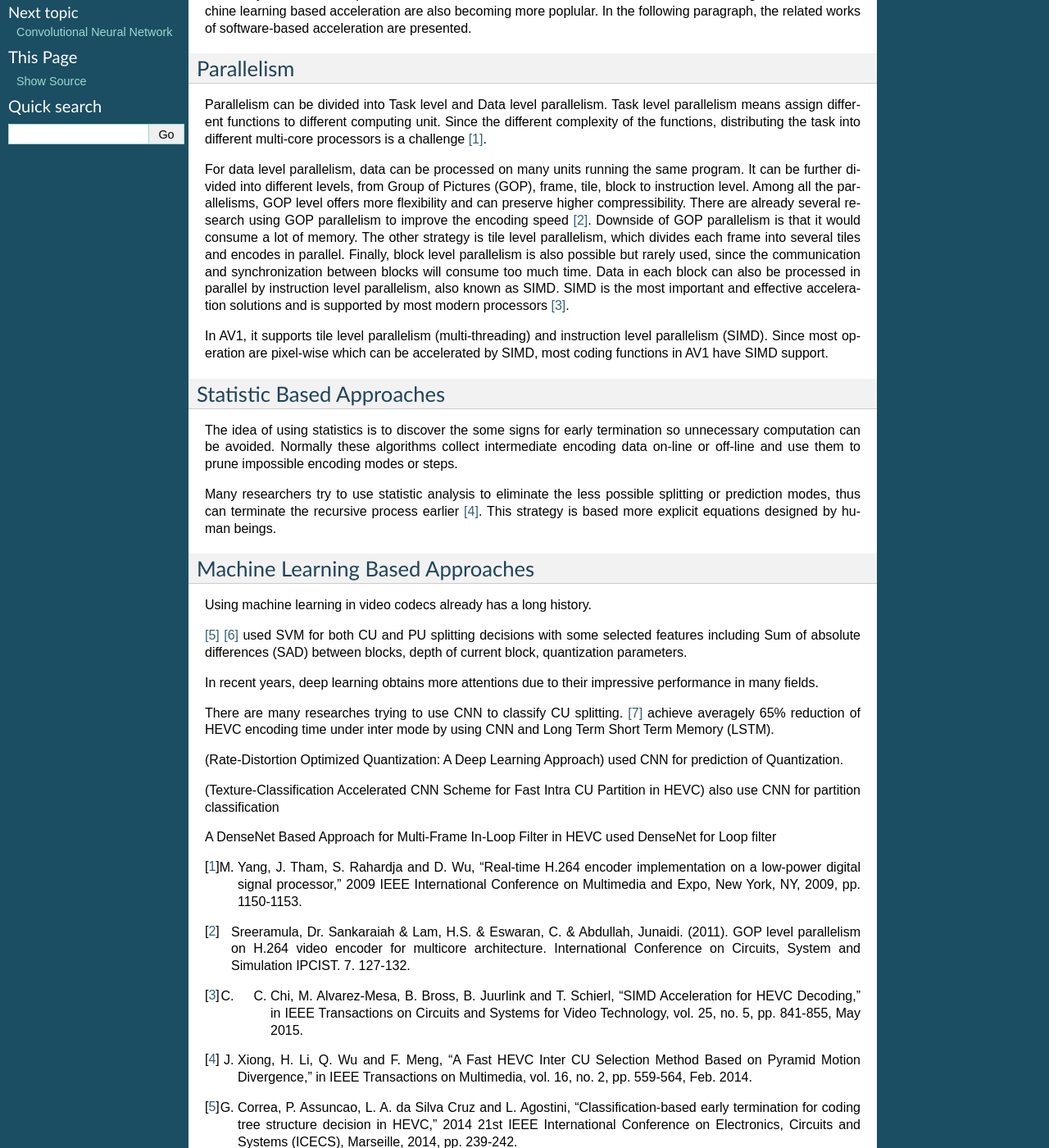
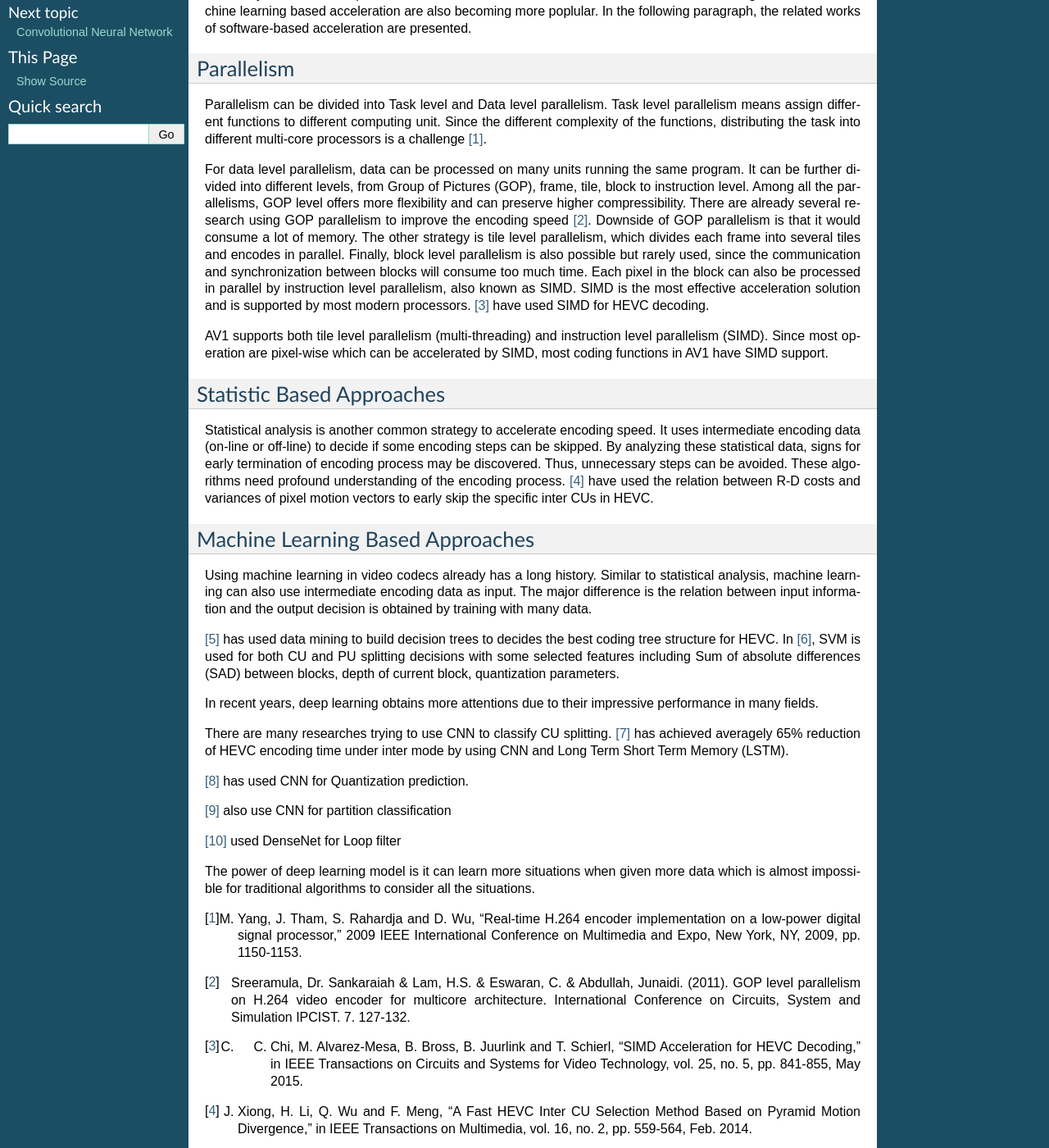
Before and after one commit to epadam/CNN-AV1-intra-encoder, a Sphinx documentation site: the page built from source/acceleration_encoding.rst, in a window 1280 px wide and 1400 px high, scrolled down 229 px. Shown: the whole window at 82% size. Built offline with Sphinx 7.4.7, drawn with Linux system fonts in a browser that asks for light colours; some of the changed text lies outside the part shown.

Commit message:
Update acceleration_encoding.rst

```diff
--- a/source/acceleration_encoding.rst
+++ b/source/acceleration_encoding.rst
@@ -11,37 +11,37 @@ Parallelism
 
 Parallelism can be divided into Task level and Data level parallelism. Task level parallelism means assign different functions to different computing unit. Since the different complexity of the functions, distributing the task into different multi-core processors is a challenge [#]_.
 
-For data level parallelism, data can be processed on many units running the same program. It can be further divided into different levels, from Group of Pictures (GOP), frame, tile, block to instruction level. Among all the parallelisms, GOP level offers more flexibility and can preserve higher compressibility. There are already several research using GOP parallelism to improve the encoding speed [#]_. Downside of GOP parallelism is that it would consume a lot of memory. The other strategy is tile level parallelism, which divides each frame into several tiles and encodes in parallel. Finally, block level parallelism is also possible but rarely used, since the communication and synchronization between blocks will consume too much time. Data in each block can also be processed in parallel by instruction level parallelism, also known as SIMD. SIMD is the most important and effective acceleration solutions and is supported by most modern processors [#]_.
+For data level parallelism, data can be processed on many units running the same program. It can be further divided into different levels, from Group of Pictures (GOP), frame, tile, block to instruction level. Among all the parallelisms, GOP level offers more flexibility and can preserve higher compressibility. There are already several research using GOP parallelism to improve the encoding speed [#]_. Downside of GOP parallelism is that it would consume a lot of memory. The other strategy is tile level parallelism, which divides each frame into several tiles and encodes in parallel. Finally, block level parallelism is also possible but rarely used, since the communication and synchronization between blocks will consume too much time. Each pixel in the block can also be processed in parallel by instruction level parallelism, also known as SIMD. SIMD is the most effective acceleration solution and is supported by most modern processors. [#]_ have used SIMD for HEVC decoding.
 
-In AV1, it supports tile level parallelism (multi-threading) and instruction level parallelism (SIMD). Since most operation are pixel-wise which can be accelerated by SIMD, most coding functions in AV1 have SIMD support.
-
+AV1 supports both tile level parallelism (multi-threading) and instruction level parallelism (SIMD). Since most operation are pixel-wise which can be accelerated by SIMD, most coding functions in AV1 have SIMD support.
 
 ===============================
 Statistic Based Approaches
 ===============================
 
-The idea of using statistics is to discover the some signs for early termination so unnecessary computation can be avoided. Normally these algorithms collect intermediate encoding data on-line or off-line and use them to prune impossible encoding modes or steps.
+Statistical analysis is another common strategy to accelerate encoding speed. It uses intermediate encoding data (on-line or off-line) to decide if some encoding steps can be skipped. By analyzing these statistical data, signs for early termination of encoding process may be discovered. Thus, unnecessary steps can be avoided. These algorithms need profound understanding of the encoding process. [#]_ have used the relation between R-D costs and variances of pixel motion vectors to early skip the specific inter CUs in HEVC.
 
-Many researchers try to use statistic analysis to eliminate the less possible splitting or prediction modes, thus can terminate the recursive process earlier [#]_. This strategy is based more explicit equations designed by human beings.
 
 ===================================
 Machine Learning Based Approaches
 ===================================
 
-Using machine learning in video codecs already has a long history.
+Using machine learning in video codecs already has a long history. Similar to statistical analysis, machine learning can also use intermediate encoding data as input. The major difference is the relation between input information and the output decision is obtained by training with many data.
 
-[#]_
-[#]_ used SVM for both CU and PU splitting decisions with some selected features including Sum of absolute differences (SAD) between blocks, depth of current block, quantization parameters.
+[#]_ has used data mining to build decision trees to decides the best coding tree structure for HEVC.
+In [#]_, SVM is used for both CU and PU splitting decisions with some selected features including Sum of absolute differences (SAD) between blocks, depth of current block, quantization parameters.
 
 In recent years, deep learning obtains more attentions due to their impressive performance in many fields.
 
-There are many researches trying to use CNN to classify CU splitting. [#]_ achieve averagely 65\% reduction of HEVC encoding time under inter mode by using CNN and Long Term Short Term Memory (LSTM).
+There are many researches trying to use CNN to classify CU splitting. [#]_ has achieved averagely 65\% reduction of HEVC encoding time under inter mode by using CNN and Long Term Short Term Memory (LSTM).
 
-(Rate-Distortion Optimized Quantization: A Deep Learning Approach) used CNN for prediction of Quantization.
+[#]_ has used CNN for Quantization prediction.
 
-(Texture-Classification Accelerated CNN Scheme for Fast Intra CU Partition in HEVC) also use CNN for partition classification
+[#]_ also use CNN for partition classification
 
-A DenseNet Based Approach for Multi-Frame In-Loop Filter in HEVC used DenseNet for Loop filter
+[#]_ used DenseNet for Loop filter
+
+The power of deep learning model is it can learn more situations when given more data which is almost impossible for traditional algorithms to consider all the situations.
 
 
 .. [#] M. Yang, J. Tham, S. Rahardja and D. Wu, "Real-time H.264 encoder implementation on a low-power digital signal processor," 2009 IEEE International Conference on Multimedia and Expo, New York, NY, 2009, pp. 1150-1153.
@@ -52,7 +52,13 @@ A DenseNet Based Approach for Multi-Frame In-Loop Filter in HEVC used DenseNet f
 
 .. [#] J. Xiong, H. Li, Q. Wu and F. Meng, "A Fast HEVC Inter CU Selection Method Based on Pyramid Motion Divergence," in IEEE Transactions on Multimedia, vol. 16, no. 2, pp. 559-564, Feb. 2014.
 
-.. [#] G. Correa, P. Assuncao, L. A. da Silva Cruz and L. Agostini, "Classification-based early termination for coding tree structure decision in HEVC," 2014 21st IEEE International Conference on Electronics, Circuits and Systems (ICECS), Marseille, 2014, pp. 239-242.
+.. [#] G. Correa, P. A. Assuncao, L. V. Agostini and L. A. da Silva Cruz, "Fast HEVC Encoding Decisions Using Data Mining," in IEEE Transactions on Circuits and Systems for Video Technology, vol. 25, no. 4, pp. 660-673, April 2015.
+
+.. [#] Nguyen Canh, Thuong & Xu, Motong & Jeon, Byeungwoo. (2018). Rate-Distortion Optimized Quantization: A Deep Learning Approach.
+
+.. [#] Y. Zhang, G. Wang, R. Tian, M. Xu and C. C. J. Kuo, "Texture-Classification Accelerated CNN Scheme for Fast Intra CU Partition in HEVC," 2019 Data Compression Conference (DCC), Snowbird, UT, USA, 2019, pp. 241-249.
+
+.. [#] T. Li, M. Xu, R. Yang and X. Tao, "A DenseNet Based Approach for Multi-frame In-loop Filter in HEVC," 2019 Data Compression Conference (DCC), Snowbird, UT, USA, 2019, pp. 270-279.
 
 .. [#] L. Zhu, Y. Zhang, Z. Pan, R. Wang, S. Kwong and Z. Peng, "Binary and Multi-Class Learning Based Low Complexity Optimization for HEVC Encoding," in IEEE Transactions on Broadcasting, vol. 63, no. 3, pp. 547-561, Sept. 2017.
 
```
